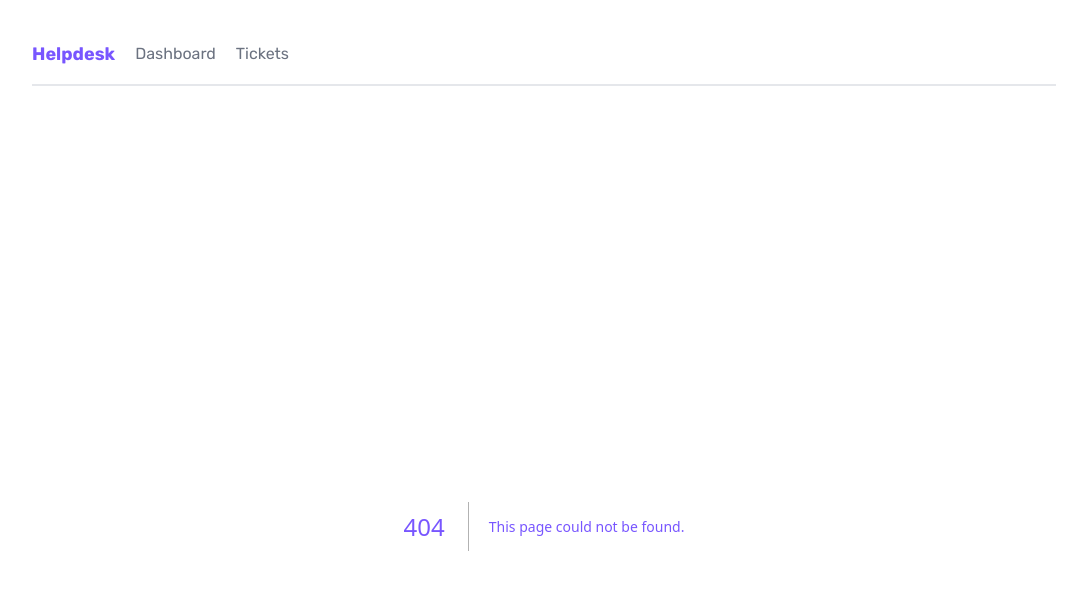
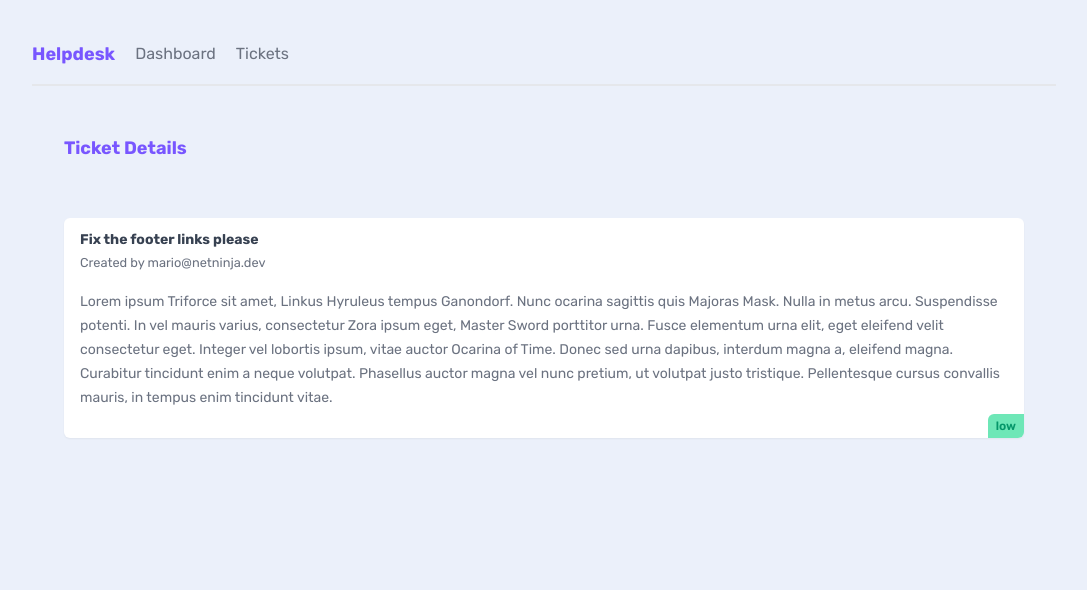
Before and after one commit to Turtel216/Help-Desk, a Next.js app: page /tickets/1 in a window 1280 px wide. Before the commit this address had no page. Shown: the top 590 px of the page, without its empty margins (96-1183 px from the left). Built offline with nearby package versions, Linux system fonts and the light colour scheme; data requests are answered from the project's data file.

Commit message:
Added TicketDetails page

```diff
--- a/app/tickets/TicketList.jsx
+++ b/app/tickets/TicketList.jsx
@@ -1,3 +1,5 @@
+import Link from "next/link";
+
 async function getTickets() {
   const res = await fetch('http://localhost:4000/tickets', {
     next: {
@@ -15,12 +17,13 @@
     <>
       {tickets.map((ticket) => (
         <div key={ticket.id} className="card my-5">
-          <h3>{ticket.title}</h3>
-          <p>{ticket.body.slice(0, 300)}...</p>
-          <div className={`pill ${ticket.priority}`}>
-            {ticket.priority}
-          </div>
-
+          <Link href={`tickets/${ticket.id}`}>
+            <h3>{ticket.title}</h3>
+            <p>{ticket.body.slice(0, 300)}...</p>
+            <div className={`pill ${ticket.priority}`}>
+              {ticket.priority}
+            </div>
+          </Link>
         </div>
       ))}
       {tickets === 0 && (
--- /dev/null
+++ b/app/tickets/[id]/page.jsx
@@ -0,0 +1,29 @@
+async function getTicket(id) {
+  const res = await fetch('http://localhost:4000/tickets/' + id, {
+    next: {
+      revalidate: 0
+    }
+  })
+
+  return res.json()
+}
+
+export default async function TicketDetails({ params }) {
+  const ticket = await getTicket(params.id)
+
+  return (
+    <main>
+      <nav>
+        <h2>Ticket Details</h2>
+      </nav>
+      <div className="card">
+        <h3>{ticket.title}</h3>
+        <small>Created by {ticket.user_email}</small>
+        <p>{ticket.body}</p>
+        <div className={`pill ${ticket.priority}`}>
+          {ticket.priority}
+        </div>
+      </div>
+    </main>
+  )
+}
```
